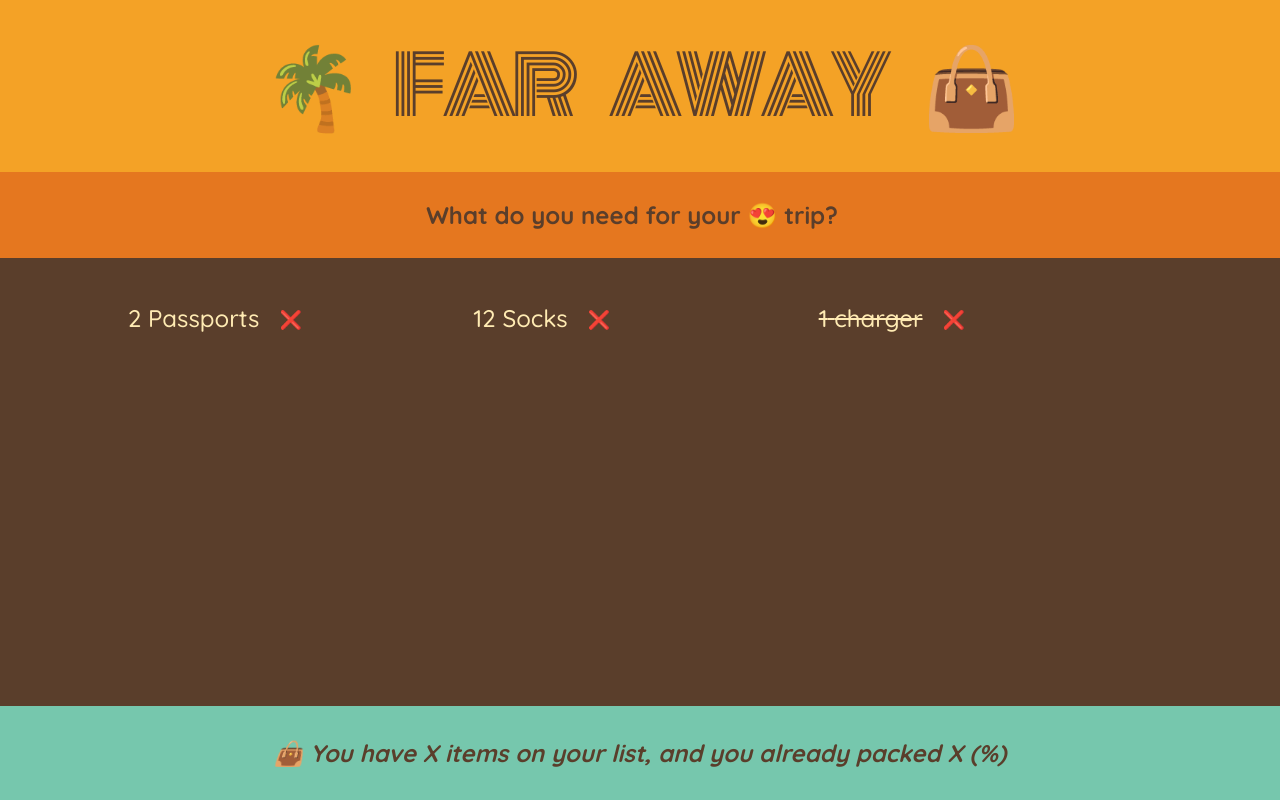
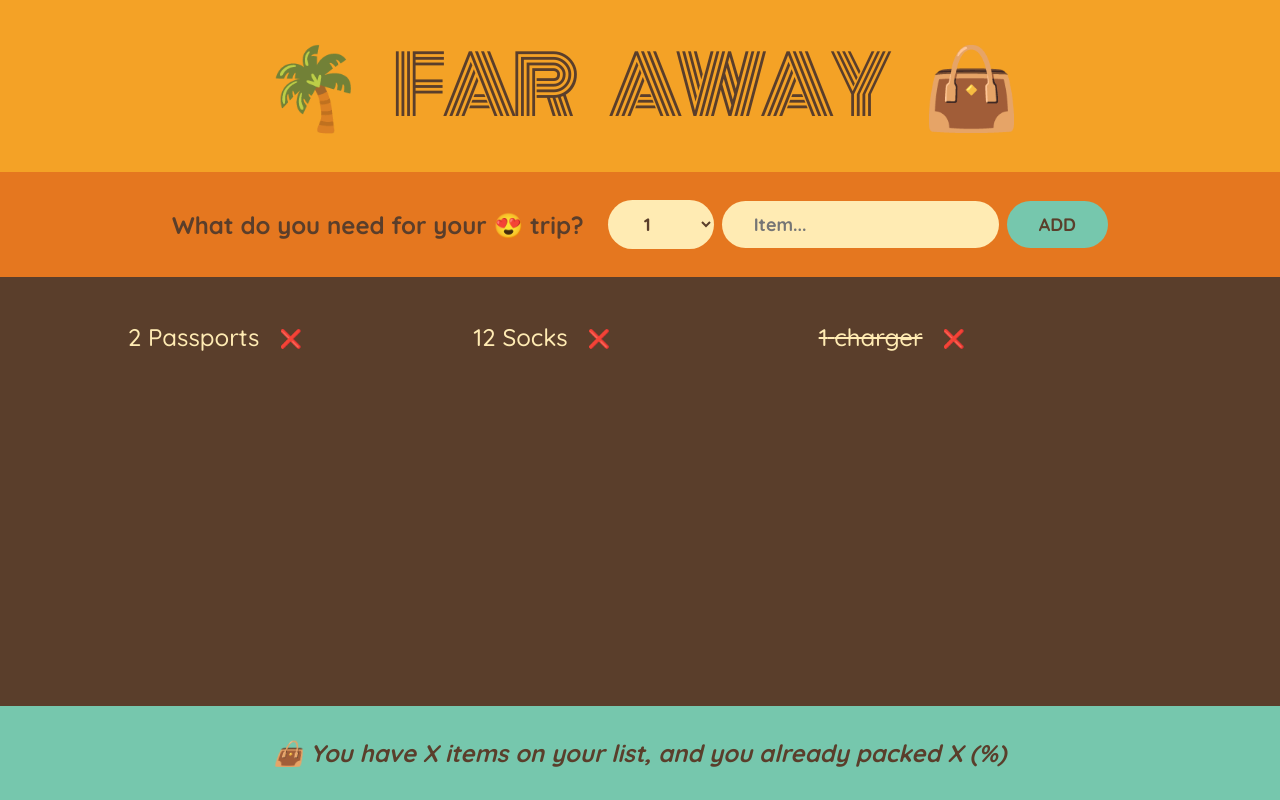
Before and after one commit to Biswadip-saha/jonasreactcourse-travellist.project, a React (Create React App) app: page / in a window 1280 px wide. Built offline with nearby package versions, Linux system fonts and the light colour scheme.

Commit message:
building form and handling submit

```diff
--- a/src/App.js
+++ b/src/App.js
@@ -20,10 +20,23 @@
 }
 
 function Form() {
+	function handleSubmit(e) {
+		e.preventDefault();
+	}
+
 	return (
-		<div className="add-form">
+		<form className="add-form" onSubmit={handleSubmit}>
 			<h3>What do you need for your 😍 trip? </h3>
-		</div>
+			<select>
+				{Array.from({ length: 20 }, (_, i) => i + 1).map((num) => (
+					<option value={num} key={num}>
+						{num}
+					</option>
+				))}
+			</select>
+			<input type="text" placeholder="Item..." />
+			<button>Add</button>
+		</form>
 	);
 }
 
@@ -32,7 +45,7 @@
 		<div className="list">
 			<ul>
 				{initialItems.map((item) => (
-					<Item item={item} />
+					<Item item={item} key={item.id} />
 				))}
 			</ul>
 		</div>
```
